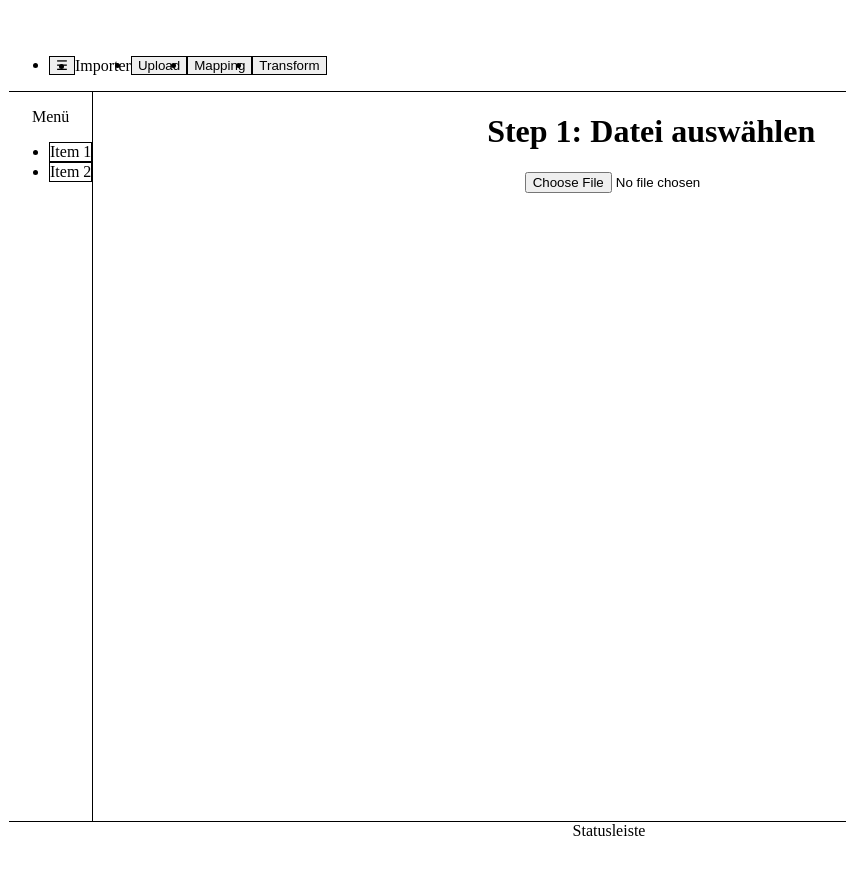
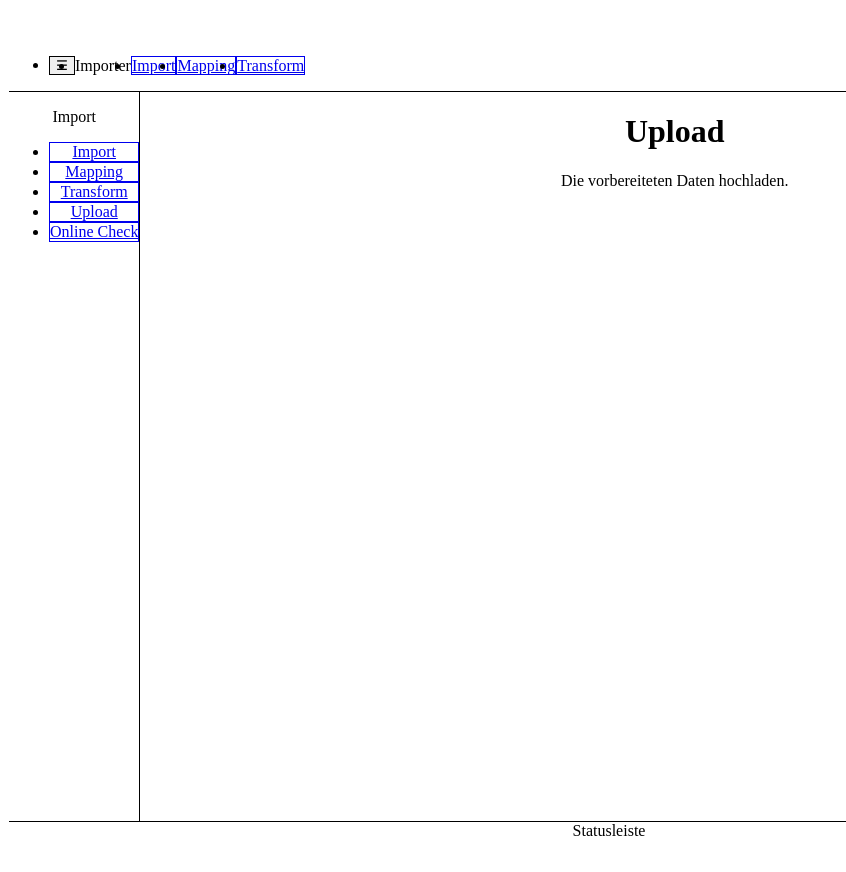
Before and after one commit to fchristian1/importer, a React (Vite) app in the folder client/: page /upload in a window 1280 px wide. Shown: the whole page, without its empty margins (31-877 px from the left). Built offline with nearby package versions, Linux system fonts and the light colour scheme.

Commit message:
Add router-based import workflow skeleton

```diff
--- a/client/package.json
+++ b/client/package.json
@@ -13,6 +13,7 @@
     "papaparse": "^5.5.3",
     "react": "^19.1.0",
     "react-dom": "^19.1.0",
+    "react-router-dom": "^7.6.2",
     "xlsx": "^0.18.5"
   },
   "devDependencies": {
--- a/client/src/App.tsx
+++ b/client/src/App.tsx
@@ -1,66 +1,21 @@
 import { useState } from 'react';
-import { read, utils } from 'xlsx';
-import Papa from 'papaparse';
+import { BrowserRouter as Router, Routes, Route, NavLink } from 'react-router-dom';
 import './App.css';
 import './index.css';
 import NavBar from './NavBar';
-import type { RawData, Mapping, Transformations } from './types';
-const Step = {
-  Upload: 0,
-  Mapping: 1,
-  Transform: 2,
-  Finish: 3,
-} as const;
-type Step = (typeof Step)[keyof typeof Step];
+import ImportPage from './pages/ImportPage';
+import MappingPage from './pages/MappingPage';
+import TransformPage from './pages/TransformPage';
+import UploadPage from './pages/UploadPage';
+import OnlineCheckPage from './pages/OnlineCheckPage';
+import { ImporterProvider } from './context/ImporterContext';
 
 function App() {
-  const [step, setStep] = useState<Step>(Step.Upload);
-  const [fileName, setFileName] = useState('');
-  const [table, setTable] = useState<string[][]>([]);
-  const [mapping, setMapping] = useState<Record<string, string>>({});
-  const [rules, setRules] = useState<Record<string, string>>({});
   const [collapsed, setCollapsed] = useState(false);
 
-  const handleFile = async (file: File) => {
-    setFileName(file.name);
-    const ext = file.name.split('.').pop()?.toLowerCase();
-    if (!ext) return;
-    if (['csv'].includes(ext)) {
-      const text = await file.text();
-      const parsed = Papa.parse<string[]>(text, { skipEmptyLines: true });
-      setTable(parsed.data as string[][]);
-      localStorage.setItem('rawData', JSON.stringify({ fileName: file.name, encoding: 'utf-8', data: text } as RawData));
-    } else if (['xls', 'xlsx', 'xlsm'].includes(ext)) {
-      const arrayBuffer = await file.arrayBuffer();
-      const wb = read(arrayBuffer, { type: 'array' });
-      const firstSheet = wb.SheetNames[0];
-      const ws = wb.Sheets[firstSheet];
-      const json = utils.sheet_to_json<string[]>(ws, { header: 1 });
-      setTable(json as string[][]);
-      localStorage.setItem('rawData', JSON.stringify({ fileName: file.name, encoding: 'binary', data: utils.sheet_to_csv(ws) } as RawData));
-    }
-    setStep(Step.Mapping);
-  };
-
-  const handleMappingChange = (index: number, value: string) => {
-    setMapping({ ...mapping, [index]: value });
-  };
-
-  const handleRuleChange = (index: number, value: string) => {
-    setRules({ ...rules, [index]: value });
-  };
-
-  const finish = () => {
-    const rawData = localStorage.getItem('rawData');
-    const mappingJson: Mapping = { fileName, columns: mapping };
-    const transformJson: Transformations = { fileName, rules };
-    console.log('raw', rawData);
-    console.log('mapping', JSON.stringify(mappingJson, null, 2));
-    console.log('transform', JSON.stringify(transformJson, null, 2));
-    setStep(Step.Finish);
-  };
-
   return (
+    <Router>
+      <ImporterProvider>
         <div className="flex flex-col h-full">
           <NavBar onToggle={() => setCollapsed(!collapsed)} />
           <div className="flex flex-1 overflow-hidden">
@@ -69,95 +24,87 @@ function App() {
                 collapsed ? 'w-0' : 'w-64'
               }`}
             >
-          <p className="font-semibold mb-2">Menü</p>
+              <p className="font-semibold mb-2">Import</p>
               <ul className="space-y-2">
-            <li className="rounded border border-gray-300 bg-navitem p-2 text-sm">Item 1</li>
-            <li className="rounded border border-gray-300 bg-navitem p-2 text-sm">Item 2</li>
+                <li>
+                  <NavLink
+                    to="/"
+                    end
+                    className={({ isActive }) =>
+                      `block rounded border border-gray-300 p-2 text-sm ${
+                        isActive ? 'bg-navitem' : 'bg-white'
+                      }`
+                    }
+                  >
+                    Import
+                  </NavLink>
+                </li>
+                <li>
+                  <NavLink
+                    to="/mapping"
+                    className={({ isActive }) =>
+                      `block rounded border border-gray-300 p-2 text-sm ${
+                        isActive ? 'bg-navitem' : 'bg-white'
+                      }`
+                    }
+                  >
+                    Mapping
+                  </NavLink>
+                </li>
+                <li>
+                  <NavLink
+                    to="/transform"
+                    className={({ isActive }) =>
+                      `block rounded border border-gray-300 p-2 text-sm ${
+                        isActive ? 'bg-navitem' : 'bg-white'
+                      }`
+                    }
+                  >
+                    Transform
+                  </NavLink>
+                </li>
+                <li>
+                  <NavLink
+                    to="/upload"
+                    className={({ isActive }) =>
+                      `block rounded border border-gray-300 p-2 text-sm ${
+                        isActive ? 'bg-navitem' : 'bg-white'
+                      }`
+                    }
+                  >
+                    Upload
+                  </NavLink>
+                </li>
+                <li>
+                  <NavLink
+                    to="/online-check"
+                    className={({ isActive }) =>
+                      `block rounded border border-gray-300 p-2 text-sm ${
+                        isActive ? 'bg-navitem' : 'bg-white'
+                      }`
+                    }
+                  >
+                    Online Check
+                  </NavLink>
+                </li>
               </ul>
             </aside>
             <main className="flex-1 overflow-auto p-4">
-        {step === Step.Upload && (
-          <div className="space-y-4">
-            <h1 className="text-xl font-bold">Step 1: Datei auswählen</h1>
-            <input type="file" accept=".csv,.xls,.xlsx,.xlsm" onChange={e => { const f = e.target.files?.[0]; if (f) handleFile(f); }} />
-          </div>
-        )}
-      {step === Step.Mapping && (
-        <div className="space-y-4">
-          <h1 className="text-xl font-bold">Step 2: Mapping</h1>
-          <div className="overflow-auto">
-            <table className="min-w-full border border-gray-300">
-              <thead>
-                <tr>
-                  {table[0]?.map((_, i) => (
-                    <th key={i} className="border px-2 py-1">
-                      <input className="border p-1" placeholder={`Spalte ${i + 1}`} onChange={e => handleMappingChange(i, e.target.value)} />
-                    </th>
-                  ))}
-                </tr>
-                <tr>
-                  {table[0]?.map((cell, i) => (
-                    <th key={i} className="border px-2 py-1 bg-gray-100">{cell}</th>
-                  ))}
-                </tr>
-              </thead>
-              <tbody>
-                {table.slice(1, 6).map((row, r) => (
-                  <tr key={r}>
-                    {row.map((cell, c) => (
-                      <td key={c} className="border px-2 py-1">{cell}</td>
-                    ))}
-                  </tr>
-                ))}
-              </tbody>
-            </table>
-          </div>
-          <button className="mt-4 px-4 py-2 bg-blue-500 text-white" onClick={() => setStep(Step.Transform)}>Weiter</button>
-        </div>
-      )}
-      {step === Step.Transform && (
-        <div className="space-y-4">
-          <h1 className="text-xl font-bold">Step 3: Transformationen</h1>
-          <div className="overflow-auto">
-            <table className="min-w-full border border-gray-300">
-              <thead>
-                <tr>
-                  {table[0]?.map((cell, i) => (
-                    <th key={i} className="border px-2 py-1 bg-gray-100">{cell}</th>
-                  ))}
-                </tr>
-                <tr>
-                  {table[0]?.map((_, i) => (
-                    <th key={i} className="border px-2 py-1">
-                      <input className="border p-1" placeholder="TRANSFORM" onChange={e => handleRuleChange(i, e.target.value)} />
-                    </th>
-                  ))}
-                </tr>
-              </thead>
-              <tbody>
-                {table.slice(1, 6).map((row, r) => (
-                  <tr key={r}>
-                    {row.map((cell, c) => (
-                      <td key={c} className="border px-2 py-1">{cell}</td>
-                    ))}
-                  </tr>
-                ))}
-              </tbody>
-            </table>
-          </div>
-          <button className="mt-4 px-4 py-2 bg-green-500 text-white" onClick={finish}>Fertig</button>
-        </div>
-      )}
-      {step === Step.Finish && (
-        <div className="space-y-4">
-          <h1 className="text-xl font-bold">Upload abgeschlossen</h1>
-          <p>Die JSON-Daten wurden in der Konsole ausgegeben.</p>
-        </div>
-      )}
+              <Routes>
+                <Route path="/" element={<ImportPage />} />
+                <Route path="/mapping" element={<MappingPage />} />
+                <Route path="/transform" element={<TransformPage />} />
+                <Route path="/upload" element={<UploadPage />} />
+                <Route path="/online-check" element={<OnlineCheckPage />} />
+              </Routes>
             </main>
           </div>
-      <footer className="bg-menu border-t border-gray-400 p-2 text-sm">Statusleiste</footer>
+          <footer className="bg-menu border-t border-gray-400 p-2 text-sm">
+            Statusleiste
+          </footer>
         </div>
+      </ImporterProvider>
+    </Router>
   );
 }
 
--- a/client/src/NavBar.tsx
+++ b/client/src/NavBar.tsx
@@ -1,9 +1,13 @@
+import { NavLink } from 'react-router-dom';
 
 interface NavBarProps {
   onToggle: () => void;
 }
 
 function NavBar({ onToggle }: NavBarProps) {
+  const linkStyle = ({ isActive }: { isActive: boolean }) =>
+    `bg-navitem border border-gray-300 px-2 py-1 rounded ${isActive ? 'font-bold' : ''}`;
+
   return (
     <nav className="bg-menu border-b border-gray-400 p-4">
       <ul className="flex items-center space-x-4">
@@ -18,19 +22,19 @@ function NavBar({ onToggle }: NavBarProps) {
         </li>
         <li className="font-semibold">Importer</li>
         <li>
-          <button className="bg-navitem border border-gray-300 px-2 py-1 rounded">
-            Upload
-          </button>
+          <NavLink to="/" end className={linkStyle}>
+            Import
+          </NavLink>
         </li>
         <li>
-          <button className="bg-navitem border border-gray-300 px-2 py-1 rounded">
+          <NavLink to="/mapping" className={linkStyle}>
             Mapping
-          </button>
+          </NavLink>
         </li>
         <li>
-          <button className="bg-navitem border border-gray-300 px-2 py-1 rounded">
+          <NavLink to="/transform" className={linkStyle}>
             Transform
-          </button>
+          </NavLink>
         </li>
       </ul>
     </nav>
--- /dev/null
+++ b/client/src/context/ImporterContext.tsx
@@ -0,0 +1,44 @@
+import React, { createContext, useEffect, useState } from 'react';
+
+export interface ImporterState {
+  importData: string;
+  mappingData: string;
+  transformData: string;
+  uploadData: string;
+  onlineCheckData: string;
+}
+
+const defaultState: ImporterState = {
+  importData: '',
+  mappingData: '',
+  transformData: '',
+  uploadData: '',
+  onlineCheckData: '',
+};
+
+interface ImporterContextValue {
+  state: ImporterState;
+  setState: React.Dispatch<React.SetStateAction<ImporterState>>;
+}
+
+export const ImporterContext = createContext<ImporterContextValue>({
+  state: defaultState,
+  setState: () => {},
+});
+
+export function ImporterProvider({ children }: { children: React.ReactNode }) {
+  const [state, setState] = useState<ImporterState>(() => {
+    const stored = localStorage.getItem('importerState');
+    return stored ? (JSON.parse(stored) as ImporterState) : defaultState;
+  });
+
+  useEffect(() => {
+    localStorage.setItem('importerState', JSON.stringify(state));
+  }, [state]);
+
+  return (
+    <ImporterContext.Provider value={{ state, setState }}>
+      {children}
+    </ImporterContext.Provider>
+  );
+}
--- /dev/null
+++ b/client/src/pages/ImportPage.tsx
@@ -0,0 +1,11 @@
+
+function ImportPage() {
+  return (
+    <div className="space-y-4">
+      <h1 className="text-xl font-bold">Import</h1>
+      <p>Dateien zum Import auswählen.</p>
+    </div>
+  );
+}
+
+export default ImportPage;
--- /dev/null
+++ b/client/src/pages/MappingPage.tsx
@@ -0,0 +1,11 @@
+
+function MappingPage() {
+  return (
+    <div className="space-y-4">
+      <h1 className="text-xl font-bold">Mapping</h1>
+      <p>Zuordnung der Spalten definieren.</p>
+    </div>
+  );
+}
+
+export default MappingPage;
--- /dev/null
+++ b/client/src/pages/OnlineCheckPage.tsx
@@ -0,0 +1,11 @@
+
+function OnlineCheckPage() {
+  return (
+    <div className="space-y-4">
+      <h1 className="text-xl font-bold">Online Check</h1>
+      <p>Hochgeladene Daten online prüfen.</p>
+    </div>
+  );
+}
+
+export default OnlineCheckPage;
--- /dev/null
+++ b/client/src/pages/TransformPage.tsx
@@ -0,0 +1,11 @@
+
+function TransformPage() {
+  return (
+    <div className="space-y-4">
+      <h1 className="text-xl font-bold">Transform</h1>
+      <p>Daten vor dem Upload anpassen.</p>
+    </div>
+  );
+}
+
+export default TransformPage;
--- /dev/null
+++ b/client/src/pages/UploadPage.tsx
@@ -0,0 +1,11 @@
+
+function UploadPage() {
+  return (
+    <div className="space-y-4">
+      <h1 className="text-xl font-bold">Upload</h1>
+      <p>Die vorbereiteten Daten hochladen.</p>
+    </div>
+  );
+}
+
+export default UploadPage;
```
Also changed, not shown: 1 other file (tests, documents, lock files or other folders). Lines whose indentation alone changed are shown as unchanged.
